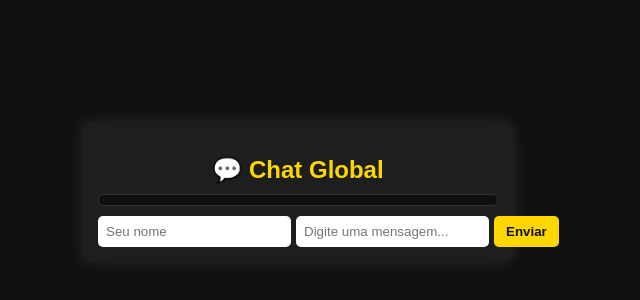
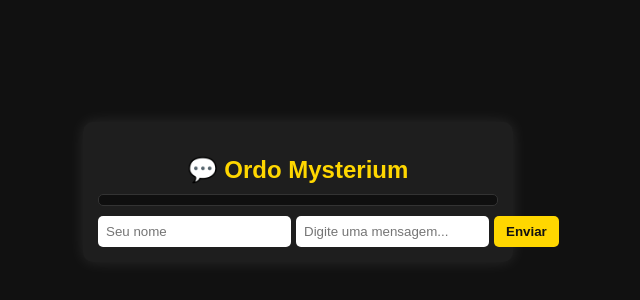
Before and after one commit to alexandreribeiro11967885939-svg/ordo-messages, a plain HTML site: page index.html in a window 1280 px wide. Shown: the part 208-508 px from the top of the page, without its empty margins (342-982 px from the left). Drawn offline with nearby package versions, Linux system fonts and the light colour scheme.

Commit message:
Update index.html

```diff
--- a/index.html
+++ b/index.html
@@ -81,7 +81,7 @@
 </head>
 <body>
   <div class="chat-container">
-    <h2>💬 Chat Global</h2>
+    <h2>💬 Ordo Mysterium</h2>
     <div id="messages" class="messages"></div>
     <form id="chatForm">
       <input type="text" id="username" placeholder="Seu nome" required>
```
